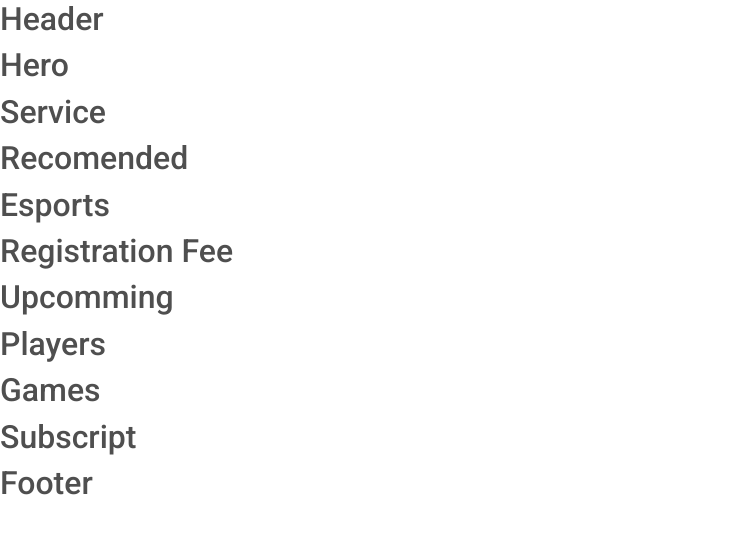
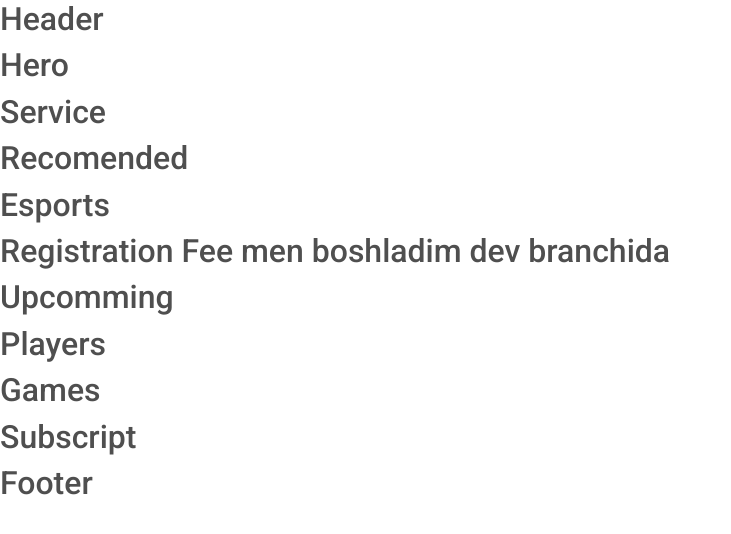
Before and after one commit to abduhamidweb/Esports-with-Teams, a React (Vite) app: page / in a window 1280 px wide. Shown: the top 534 px of the page, without its empty margins (0-731 px from the left). Built offline with nearby package versions, Linux system fonts and the light colour scheme.

Commit message:
first commit

```diff
--- a/src/components/RegistrationFee/RegistrationFee.jsx
+++ b/src/components/RegistrationFee/RegistrationFee.jsx
@@ -3,7 +3,7 @@ import React from 'react';
 const RegistrationFee = () => {
     return (
       <>
-        <h2>Registration Fee</h2>
+        <h2>Registration Fee men boshladim dev branchida</h2>
       </>
     )
 };
```
Also changed, not shown: src/index.css (+9 -0 lines).
